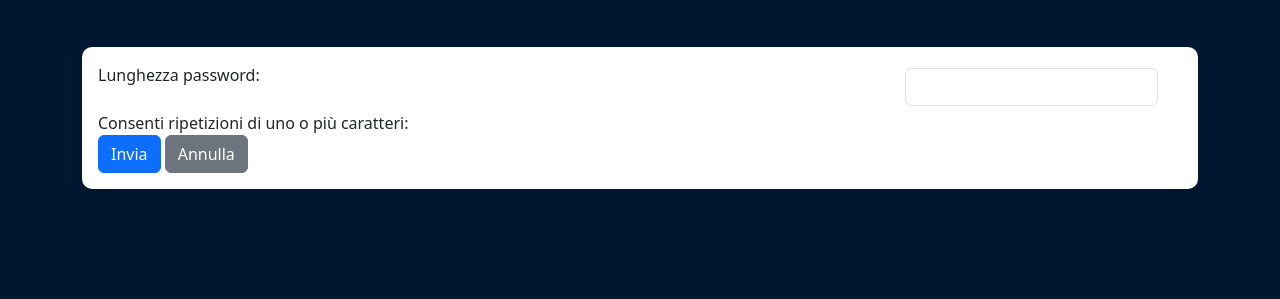
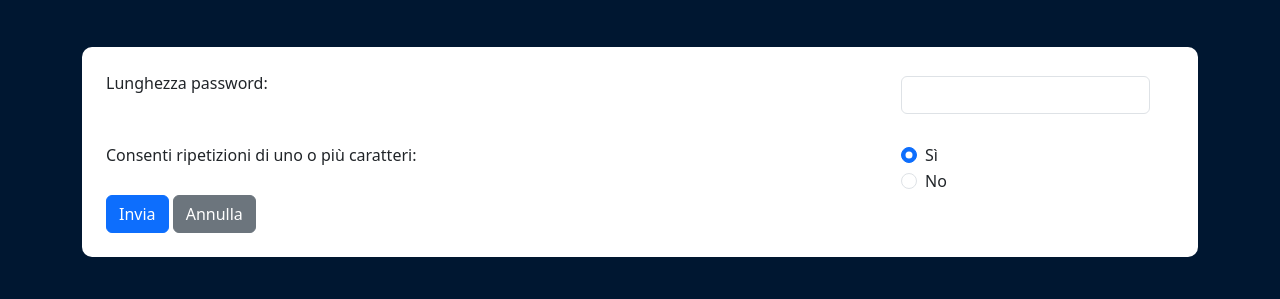
Before and after one commit to PlacidoBonfiglio/php-strong-password-generator, a PHP site: page / in a window 1280 px wide. Shown: the part 151-450 px from the top of the page. Run offline with PHP 8.4, Linux system fonts and the light colour scheme.

Commit message:
added radio buttons

```diff
--- a/index.php
+++ b/index.php
@@ -32,10 +32,10 @@ if (isset($_GET['password'])) {
 
     <main>
         <section class="container">
-            <form action="index.php" method="get" class="p-3">
+            <form action="index.php" method="get" class="p-4">
                 <div>
                     <!-- Password -->
-                    <div class="row align-items-center">
+                    <div class="row align-items-center mb-4">
 
                         <div class="col mb-4">
                             <span>Lunghezza password:
@@ -55,12 +55,24 @@ if (isset($_GET['password'])) {
                     <!-- Ripetizione caratteri -->
                     <div class="row">
                         <div class="col">
-                            <div class="col">
-                                <span>Consenti ripetizioni di uno o più caratteri:</span>
-                            </div>
+                            <span>Consenti ripetizioni di uno o più caratteri:</span>
                         </div>
 
-                        <div class="col">
+                        <div class="col-3 me-4">
+                            <div class="form-check">
+                                <input class="form-check-input" type="radio" name="flexRadioDefault"
+                                    id="flexRadioDefault2" checked>
+                                <label class="form-check-label" for="flexRadioDefault2">
+                                    Sì
+                                </label>
+                            </div>
+                            <div class="form-check">
+                                <input class="form-check-input" type="radio" name="flexRadioDefault"
+                                    id="flexRadioDefault1">
+                                <label class="form-check-label" for="flexRadioDefault1">
+                                    No
+                                </label>
+                            </div>
 
                         </div>
                     </div>
```
